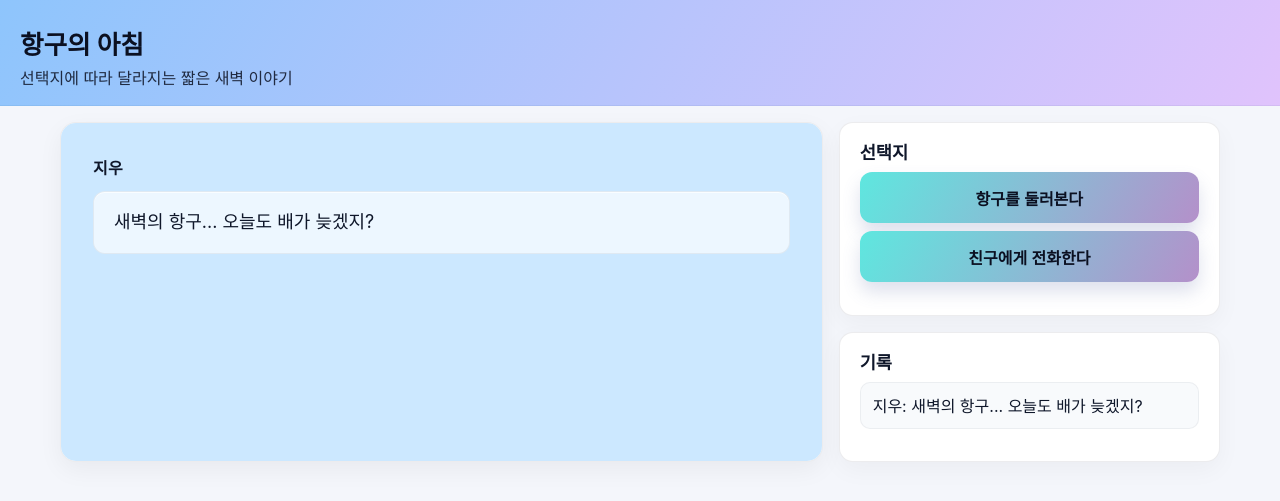
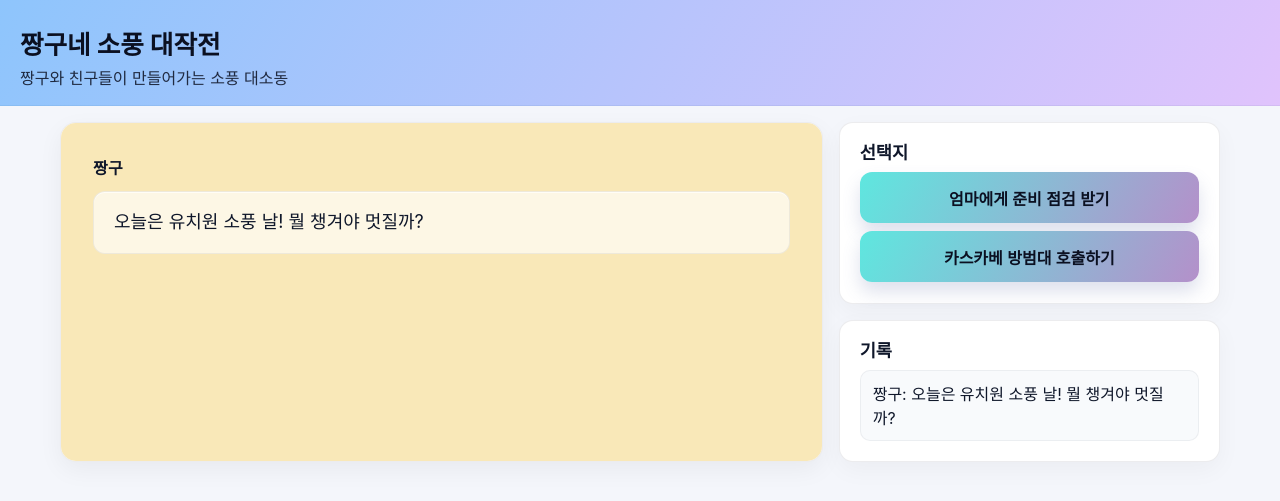
Before and after one commit to hslee1539/visual-novel-test, a Flask app: page / in a window 1280 px wide. Shown: the top 501 px of the page. Run offline with Flask 3, Linux system fonts and the light colour scheme.

Commit message:
Add Shin-chan picnic storyline

```diff
--- a/app.py
+++ b/app.py
@@ -5,164 +5,205 @@ from flask import Flask, jsonify, render_template
 app = Flask(__name__)
 
 story_data = {
-    "title": "항구의 아침",
+    "title": "짱구네 소풍 대작전",
     "start": "prologue",
     "scenes": {
         "prologue": {
-            "speaker": "지우",
-            "dialogue": "새벽의 항구... 오늘도 배가 늦겠지?",
-            "background": "#cce8ff",
+            "speaker": "짱구",
+            "dialogue": "오늘은 유치원 소풍 날! 뭘 챙겨야 멋질까?",
+            "background": "#f9e8b8",
             "choices": [
-                {"text": "항구를 둘러본다", "next": "docks"},
-                {"text": "친구에게 전화한다", "next": "call_friend"},
+                {"text": "엄마에게 준비 점검 받기", "next": "check_bag"},
+                {"text": "카스카베 방범대 호출하기", "next": "call_friends"},
             ],
         },
-        "docks": {
-            "speaker": "선장",
-            "dialogue": "오늘은 파도가 잔잔해. 조금만 기다리면 배가 뜰 거야.",
-            "background": "#b3d4fc",
+        "check_bag": {
+            "speaker": "미사에",
+            "dialogue": "간식, 물, 여벌 옷 다 챙겼어? 가방이 터질 것 같은데!",
+            "background": "#ffe3d8",
             "choices": [
-                {"text": "도움을 제안한다", "next": "help_prepare"},
-                {"text": "커피를 사러 간다", "next": "coffee"},
+                {"text": "간식 욕심을 부린다", "next": "snack_overflow"},
+                {"text": "액션가면 벨트를 챙긴다", "next": "action_belt"},
             ],
         },
-        "call_friend": {
-            "speaker": "지우",
-            "dialogue": "민서야, 오늘 새벽 항구에 왔어. 너도 올래?",
-            "background": "#d9e7ff",
+        "snack_overflow": {
+            "speaker": "미사에",
+            "dialogue": "이 많은 과자를 다 먹으려고? 조금만 줄이자!",
+            "background": "#ffd7c2",
             "choices": [
-                {"text": "민서가 온다", "next": "friend_arrives"},
-                {"text": "전화가 끊어진다", "next": "missed_call"},
+                {"text": "과자를 주머니에 몰래 숨긴다", "next": "hide_snack"},
+                {"text": "친구들과 나누기로 한다", "next": "share_snack"},
             ],
         },
-        "help_prepare": {
-            "speaker": "선장",
-            "dialogue": "정말 고맙군! 같이 밧줄을 점검하자고.",
-            "background": "#c5e1ff",
+        "hide_snack": {
+            "speaker": "짱구",
+            "dialogue": "주머니가 볼록해졌지만 들키지 않겠지?",
+            "background": "#fff2d4",
             "choices": [
-                {"text": "신속하게 돕는다", "next": "ready_to_depart"},
-                {"text": "느긋하게 돕는다", "next": "sunrise"},
+                {"text": "버스에서 몰래 먹는다", "next": "tummyache"},
+                {"text": "버스에서 친구들과 나눈다", "next": "bus_gossip"},
             ],
         },
-        "coffee": {
-            "speaker": "바리스타",
-            "dialogue": "따뜻한 커피 한 잔이면 기다림도 견딜 만하죠.",
-            "background": "#f6e0b5",
+        "share_snack": {
+            "speaker": "훈이",
+            "dialogue": "계획대로 나눠야지! 이만큼이면 모두 충분해.",
+            "background": "#e9f1ff",
             "choices": [
-                {"text": "선장에게 가져다준다", "next": "gift_coffee"},
-                {"text": "혼자 마신다", "next": "calm_wait"},
+                {"text": "훈이에게 분배를 맡긴다", "next": "bus_gossip"},
+                {"text": "철수에게 몰래 더 준다", "next": "rally"},
             ],
         },
-        "friend_arrives": {
-            "speaker": "민서",
-            "dialogue": "역시 너는 늘 멋진 장소를 찾아. 같이 기다려볼까?",
-            "background": "#d0f0ff",
+        "action_belt": {
+            "speaker": "짱구",
+            "dialogue": "액션가면 벨트! 삐비빅— 아빠가 싫어하지만 멋있잖아.",
+            "background": "#f9f0ff",
             "choices": [
-                {"text": "함께 사진을 찍는다", "next": "photo"},
-                {"text": "배에 대해 묻는다", "next": "ask_about_boat"},
+                {"text": "짱아에게 자랑한다", "next": "jangasurprise"},
+                {"text": "조용히 가방 안에 숨긴다", "next": "call_friends"},
             ],
         },
-        "missed_call": {
-            "speaker": "나레이션",
-            "dialogue": "전파 상황이 좋지 않은가 보다. 조용히 파도 소리를 듣는다.",
-            "background": "#e8edf3",
+        "jangasurprise": {
+            "speaker": "짱아",
+            "dialogue": "삐! 삐! 버튼을 눌렀더니 벨트 불빛이 번쩍!",
+            "background": "#ffe6f1",
             "choices": [
-                {"text": "항구를 산책한다", "next": "harbor_walk"},
-                {"text": "앉아서 스케치한다", "next": "sketch"},
+                {"text": "엄마에게 들키기 전에 끈다", "next": "bus_gossip"},
+                {"text": "짱아에게 과자를 약속한다", "next": "snack_oath"},
             ],
         },
-        "ready_to_depart": {
-            "speaker": "선장",
-            "dialogue": "준비 끝! 첫 항해에 같이 타볼래?",
-            "background": "#b8d8ff",
+        "snack_oath": {
+            "speaker": "짱구",
+            "dialogue": "과자 한 봉지로 짱아와 비밀 합의 완료!",
+            "background": "#fff2f0",
             "choices": [
-                {"text": "승선한다", "next": "sail"},
-                {"text": "안전하게 거절한다", "next": "sunrise"},
+                {"text": "버스로 향한다", "next": "bus_gossip"}
             ],
         },
-        "sunrise": {
-            "speaker": "나레이션",
-            "dialogue": "동쪽 하늘이 붉게 물든다. 기다림도 누군가와 함께라면 따뜻하다.",
-            "background": "#ffd2a6",
+        "call_friends": {
+            "speaker": "철수",
+            "dialogue": "방범대 집결! 소풍 계획을 짜 보자.",
+            "background": "#e1f7ff",
             "choices": [
-                {"text": "새로운 하루를 맞이한다", "next": "ending"}
+                {"text": "훈이에게 좌석 배치 맡기기", "next": "plan_route"},
+                {"text": "맹구에게 도시락을 부탁하기", "next": "ask_mangoo"},
             ],
         },
-        "gift_coffee": {
-            "speaker": "선장",
-            "dialogue": "이런 세심한 선물이 있다니! 선원들도 좋아할 거야.",
-            "background": "#f1d9a9",
+        "plan_route": {
+            "speaker": "훈이",
+            "dialogue": "선생님 근처가 안전하지. 앞자리부터 차지하자!",
+            "background": "#d9ecff",
             "choices": [
-                {"text": "선원들과 대화한다", "next": "crew_talk"},
-                {"text": "몰래 한 모금 마신다", "next": "calm_wait"},
+                {"text": "앞자리를 선점한다", "next": "bus_gossip"},
+                {"text": "선생님을 도와드린다", "next": "teacher_help"},
             ],
         },
-        "calm_wait": {
-            "speaker": "지우",
-            "dialogue": "파도 소리를 들으며 마음이 차분해진다.",
-            "background": "#e9f7ff",
+        "ask_mangoo": {
+            "speaker": "맹구",
+            "dialogue": "돌 모양 주먹밥을 싸 왔어. 바꾸고 싶으면 말해!",
+            "background": "#e5ffe4",
             "choices": [
-                {"text": "다시 선장을 찾는다", "next": "help_prepare"},
-                {"text": "풍경을 사진으로 남긴다", "next": "photo"},
+                {"text": "맹구 도시락을 칭찬한다", "next": "bus_gossip"},
+                {"text": "더 맛있는 반찬을 약속한다", "next": "picnic_start"},
             ],
         },
-        "photo": {
-            "speaker": "민서",
-            "dialogue": "사진이 마음에 들어! 우리의 아침이 기록됐어.",
-            "background": "#d7f0ff",
+        "rally": {
+            "speaker": "철수",
+            "dialogue": "왜 나만 많이 줘? 그래도 고마워!",
+            "background": "#def1ff",
             "choices": [
-                {"text": "배 이야기를 나눈다", "next": "ask_about_boat"},
-                {"text": "다시 커피를 사러 간다", "next": "coffee"},
+                {"text": "철수와 계획을 세운다", "next": "bus_gossip"},
+                {"text": "모두에게 더 나눠준다", "next": "picnic_start"},
             ],
         },
-        "ask_about_boat": {
-            "speaker": "선장",
-            "dialogue": "이 배는 오래됐지만 믿을 만하지. 곧 새 도장을 칠 거야.",
-            "background": "#cfe3ff",
+        "teacher_help": {
+            "speaker": "선생님",
+            "dialogue": "짐을 들어줘서 고마워. 덕분에 출발이 빠르겠는걸!",
+            "background": "#f1f7ff",
             "choices": [
-                {"text": "도장 일을 돕는다", "next": "crew_talk"},
-                {"text": "감탄하며 바라본다", "next": "sunrise"},
+                {"text": "버스에 먼저 탄다", "next": "bus_gossip"},
+                {"text": "친구들을 챙긴다", "next": "picnic_start"},
             ],
         },
-        "crew_talk": {
-            "speaker": "선원",
-            "dialogue": "새로운 항해를 앞두고 설레. 너도 함께 이야기할래?",
-            "background": "#d9ebff",
+        "tummyache": {
+            "speaker": "나레이션",
+            "dialogue": "버스 출발 전 과자를 다 먹은 짱구, 배가 살살 아프다...",
+            "background": "#ffe5e1",
             "choices": [
-                {"text": "항해 계획을 듣는다", "next": "sail"},
-                {"text": "격려의 말을 건넨다", "next": "ending"},
+                {"text": "그늘에서 잠시 쉰다", "next": "ending_rest"}
             ],
         },
-        "harbor_walk": {
-            "speaker": "지우",
-            "dialogue": "조용한 새벽, 어부들의 준비 소리가 들린다.",
-            "background": "#e1f5ff",
+        "bus_gossip": {
+            "speaker": "나레이션",
+            "dialogue": "유치원 버스 안은 웃음소리로 가득하다. 각자 도시락 자랑이 한창!",
+            "background": "#e9f5ff",
             "choices": [
-                {"text": "배경음을 녹음한다", "next": "sketch"},
-                {"text": "돌아와서 기다린다", "next": "calm_wait"},
+                {"text": "도시락 자랑 대회에 참여한다", "next": "picnic_start"},
+                {"text": "잠든 짱아를 지켜준다", "next": "nap_guard"},
             ],
         },
-        "sketch": {
-            "speaker": "지우",
-            "dialogue": "파도와 부표를 그리며 시간을 보낸다.",
-            "background": "#f1f5ff",
+        "nap_guard": {
+            "speaker": "선생님",
+            "dialogue": "짱아를 챙겨줘서 고마워. 덕분에 조용히 갈 수 있겠네.",
+            "background": "#f0faff",
             "choices": [
-                {"text": "선장에게 보여준다", "next": "gift_coffee"},
-                {"text": "친구에게 보낸다", "next": "friend_arrives"},
+                {"text": "무사히 도착하기", "next": "picnic_start"}
             ],
         },
-        "sail": {
+        "picnic_start": {
             "speaker": "나레이션",
-            "dialogue": "첫 항해는 짧지만 강렬했다. 바람과 함께 새로운 시작을 맞는다.",
-            "background": "#b8e2ff",
+            "dialogue": "드디어 소풍 장소 도착! 햇살 아래 돗자리를 펼친다.",
+            "background": "#fff7e6",
             "choices": [
-                {"text": "새로운 이야기로 이어진다", "next": "ending"}
+                {"text": "액션가면 팀 놀이에 참여한다", "next": "ranger_game"},
+                {"text": "나뭇잎과 돌을 모은다", "next": "leaf_collect"},
             ],
         },
-        "ending": {
+        "ranger_game": {
+            "speaker": "철수",
+            "dialogue": "나는 히어로! 짱구는 어떤 역할을 할래?",
+            "background": "#e3ecff",
+            "choices": [
+                {"text": "히로인 구출 작전", "next": "ending_hero"},
+                {"text": "악당 역할로 방해", "next": "ending_villain"},
+            ],
+        },
+        "leaf_collect": {
+            "speaker": "맹구",
+            "dialogue": "나뭇잎 왕관, 돌 보물! 함께 모을래?",
+            "background": "#ecffe8",
+            "choices": [
+                {"text": "맹구와 교환하여 보물을 만든다", "next": "ending_peace"},
+                {"text": "잎으로 왕관을 만들어 씌운다", "next": "ending_king"},
+            ],
+        },
+        "ending_hero": {
             "speaker": "나레이션",
-            "dialogue": "항구의 아침은 끝났지만, 다음 만남을 기약한다.",
-            "background": "#fef4d2",
+            "dialogue": "짱구의 활약으로 철수 팀이 승리! 모두에게 박수를 받았다.",
+            "background": "#d9f5ff",
+            "choices": [],
+        },
+        "ending_villain": {
+            "speaker": "나레이션",
+            "dialogue": "악당 역할을 완벽 소화! 친구들이 웃음바다가 되었다.",
+            "background": "#ffeaf1",
+            "choices": [],
+        },
+        "ending_peace": {
+            "speaker": "나레이션",
+            "dialogue": "돌 보물과 잎 왕관을 맞바꾼 평화의 휴식 시간. 도시락이 더 맛있다.",
+            "background": "#f1fff5",
+            "choices": [],
+        },
+        "ending_king": {
+            "speaker": "나레이션",
+            "dialogue": "잎 왕관을 쓴 짱구, 오늘의 자연 왕으로 사진을 남겼다!",
+            "background": "#fdf0d9",
+            "choices": [],
+        },
+        "ending_rest": {
+            "speaker": "나레이션",
+            "dialogue": "배 아픈 짱구는 그늘에서 조금 쉬었다. 다음엔 과자를 천천히 먹기로 약속한다.",
+            "background": "#ffecec",
             "choices": [],
         },
     },
--- a/templates/index.html
+++ b/templates/index.html
@@ -9,7 +9,7 @@
   <body>
     <header class="topbar">
       <h1>{{ title }}</h1>
-      <p class="subtitle">선택지에 따라 달라지는 짧은 새벽 이야기</p>
+      <p class="subtitle">짱구와 친구들이 만들어가는 소풍 대소동</p>
     </header>
     <main class="layout">
       <section class="scene" id="scene" aria-live="polite">
```
Also changed, not shown: README.md.
